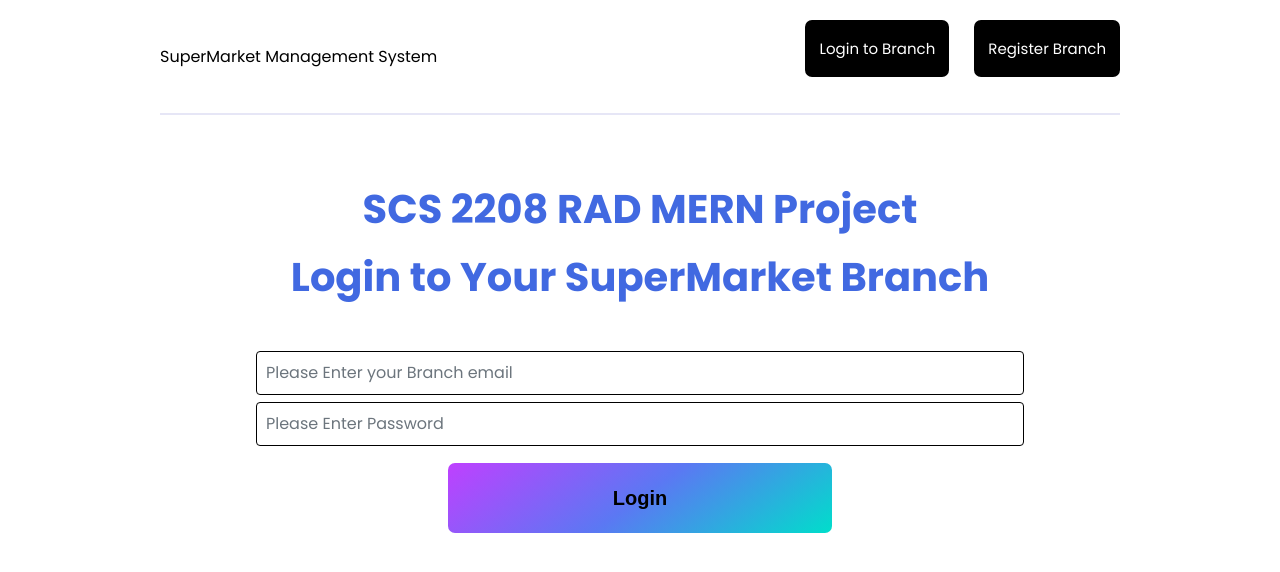
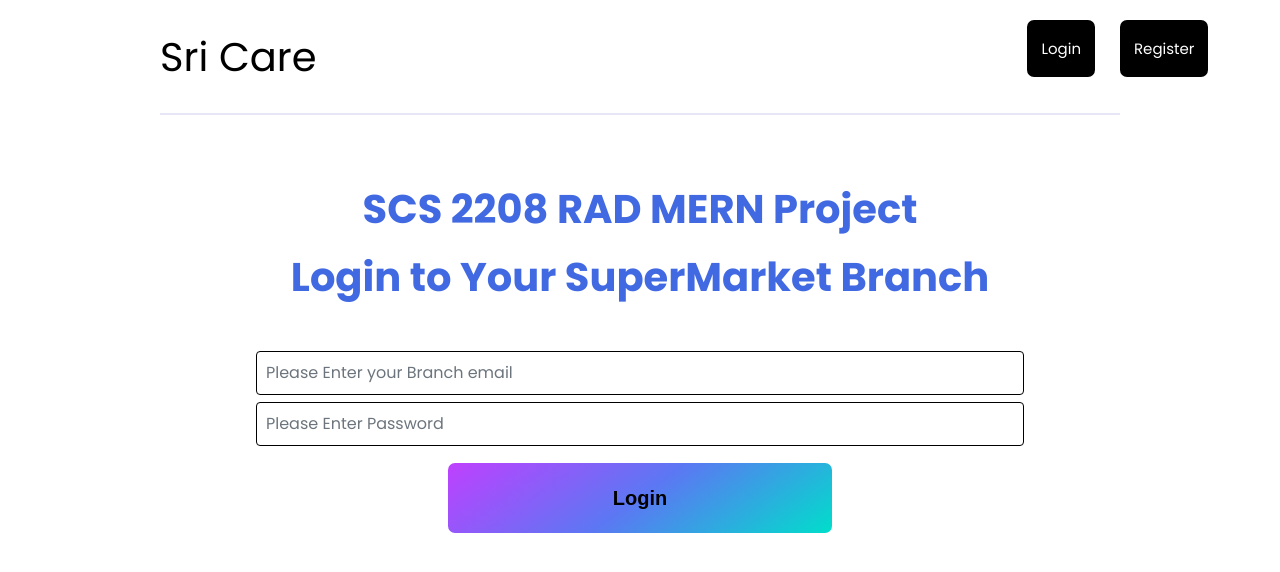
Before and after one commit to CharithSathsara/middleware-front-end, a React (Create React App) app: page /login in a window 1280 px wide. Shown: the top 572 px of the page. Built offline with nearby package versions, Linux system fonts and the light colour scheme.

Commit message:
Changed the nav bar

```diff
--- a/src/components/Header.jsx
+++ b/src/components/Header.jsx
@@ -19,25 +19,25 @@ function Header() {
     return (
         <header className='header'>
             <div>
-                <Link to='/'>SuperMarket Management System</Link>
+                <Link to='/' style={{fontSize:'40px'}}>Sri Care</Link>
             </div>
             <ul>
                 {user?(
                     <li>
-                        <button className='login-btn' onClick={onLogout}>Logout from Branch</button>
+                        <button className='login-btn' onClick={onLogout} >Logout</button>
                     </li>
                 ):(<>
                     <li>
                         <Link to='/login'>
                             <button type='submit' className='login-btn'>
-                                Login to Branch
+                                Login
                             </button>
                         </Link>
                     </li>
                     <li>
                         <Link to='/register'>
-                            <button type='submit' className='reg-btn'>
-                                Register Branch
+                            <button type='submit' className='reg-btn' style={{marginRight:'-20rem'}}>
+                                Register
                             </button>
                         </Link>
                     </li>
```
